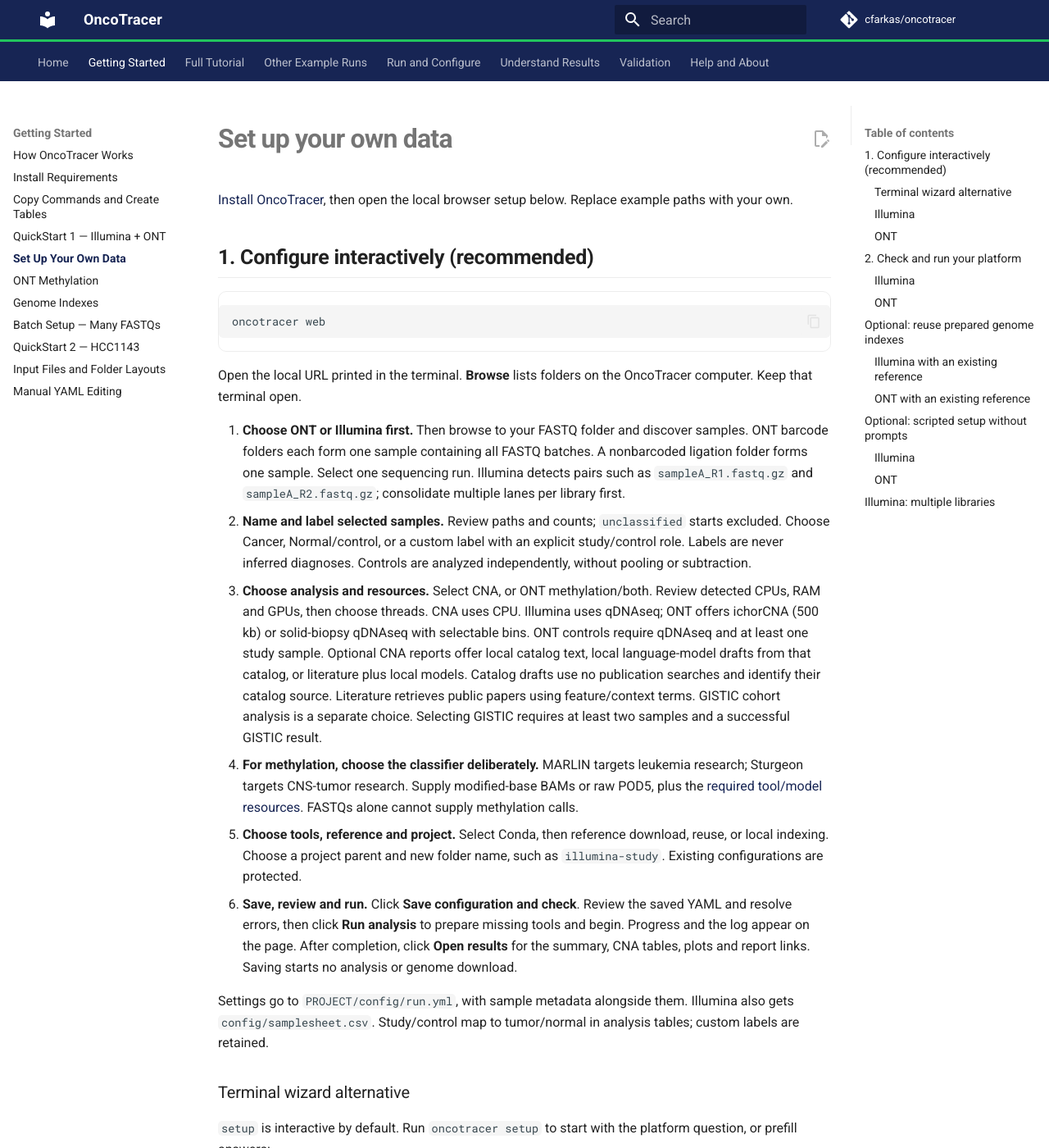
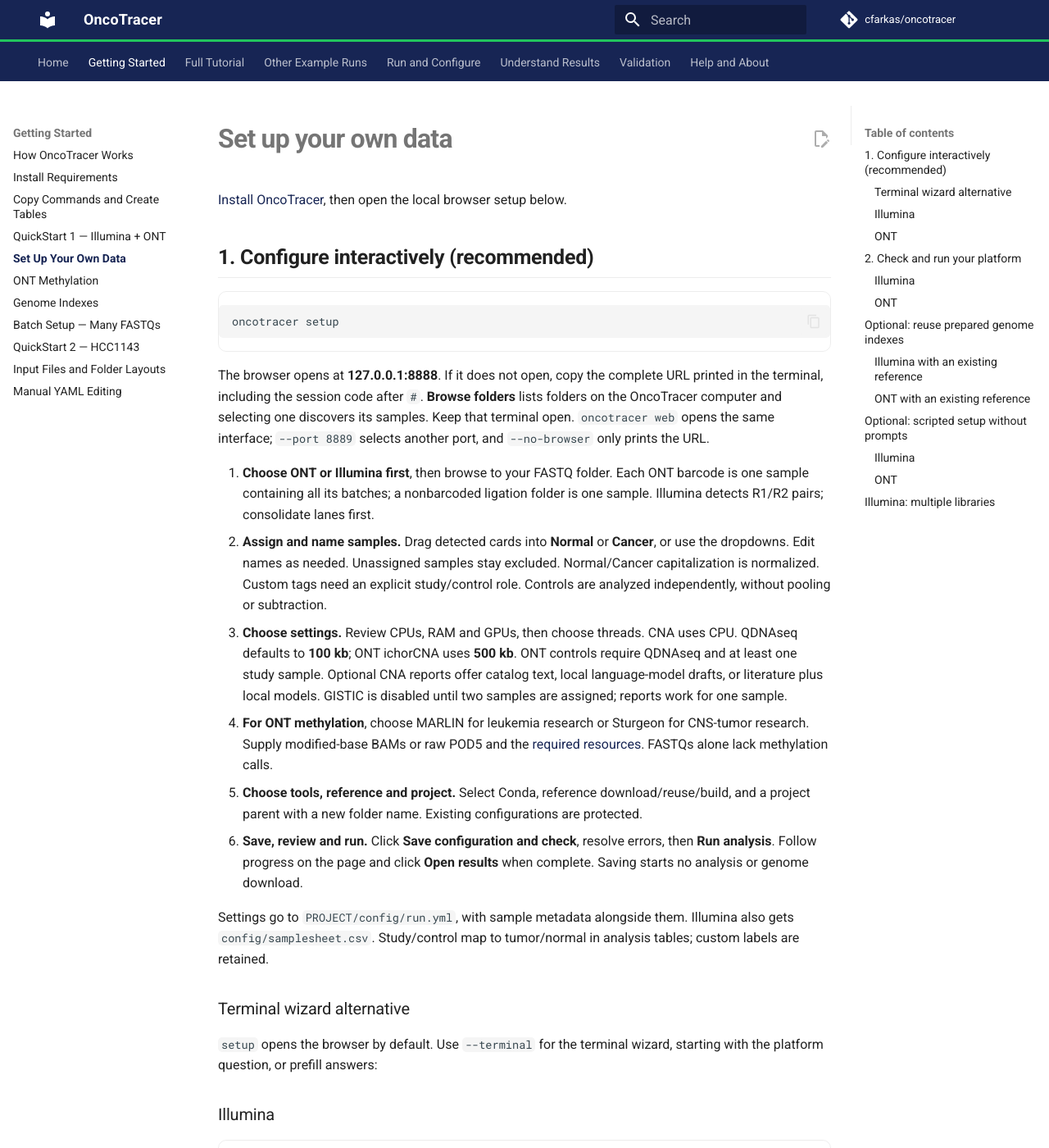
Before and after one commit to cfarkas/oncotracer, an MkDocs documentation site: the page built from docs/setup.md, in a window 1280 px wide and 1400 px high. Shown: the whole window at 82% size. Built offline with MkDocs 1.6.1 and Material for MkDocs 9.7.7, drawn with Linux system fonts in a browser that asks for light colours; comment, search, counter and statistics services are not loaded; some of the changed text lies outside the part shown.

Commit message:
Make setup browser-first and support drag-and-drop sample groups

````diff
--- a/docs/setup.md
+++ b/docs/setup.md
@@ -1,46 +1,39 @@
 # Set up your own data
 
 [Install OncoTracer](installation.md), then open the local browser setup below.
-Replace example paths with your own.
 
 ## 1. Configure interactively (recommended)
 
 ```bash
-oncotracer web
+oncotracer setup
 ```
 
-Open the local URL printed in the terminal. **Browse** lists folders on
-the OncoTracer computer. Keep that terminal open.
+The browser opens at **127.0.0.1:8888**. If it does not open, copy the complete
+URL printed in the terminal, including the session code after `#`. **Browse folders**
+lists folders on the OncoTracer computer and selecting one discovers its samples.
+Keep that terminal open. `oncotracer web` opens the same interface; `--port 8889`
+selects another port, and `--no-browser` only prints the URL.
 
-1. **Choose ONT or Illumina first.** Then browse to your FASTQ folder and discover
-   samples. ONT barcode folders each form one sample containing all FASTQ batches.
-   A nonbarcoded ligation folder forms one sample. Select one sequencing run.
-   Illumina detects pairs such as `sampleA_R1.fastq.gz` and `sampleA_R2.fastq.gz`;
-   consolidate multiple lanes per library first.
-2. **Name and label selected samples.** Review paths and counts; `unclassified`
-   starts excluded. Choose Cancer, Normal/control, or a custom label with an explicit
-   study/control role. Labels are never inferred diagnoses. Controls are analyzed
-   independently, without pooling or subtraction.
-3. **Choose analysis and resources.** Select CNA, or ONT methylation/both. Review
-   detected CPUs, RAM and GPUs, then choose threads. CNA uses CPU. Illumina uses qDNAseq; ONT offers ichorCNA (500 kb) or
-   solid-biopsy qDNAseq with selectable bins. ONT controls require qDNAseq and at
-   least one study sample. Optional CNA reports offer local catalog text, local
-   language-model drafts from that catalog, or literature plus local models.
-   Catalog drafts use no publication searches and identify their catalog source. Literature retrieves public
-   papers using feature/context terms. GISTIC cohort analysis is a separate choice.
-   Selecting GISTIC requires at least two samples and a successful GISTIC result.
-4. **For methylation, choose the classifier deliberately.** MARLIN targets leukemia
-   research; Sturgeon targets CNS-tumor research. Supply modified-base BAMs or raw
-   POD5, plus the [required tool/model resources](configuration/methylation.md).
-   FASTQs alone cannot supply methylation calls.
-5. **Choose tools, reference and project.** Select Conda, then reference download,
-   reuse, or local indexing. Choose a project parent and new folder name, such as
-   `illumina-study`. Existing configurations are protected.
-6. **Save, review and run.** Click **Save configuration and check**. Review the
-   saved YAML and resolve errors, then click **Run analysis** to prepare missing
-   tools and begin. Progress and the log appear on the page. After completion,
-   click **Open results** for the summary, CNA tables, plots and report links.
-   Saving starts no analysis or genome download.
+1. **Choose ONT or Illumina first**, then browse to your FASTQ folder.
+   Each ONT barcode is one sample containing all its batches; a nonbarcoded ligation
+   folder is one sample. Illumina detects R1/R2 pairs; consolidate lanes first.
+2. **Assign and name samples.** Drag detected cards into **Normal** or **Cancer**,
+   or use the dropdowns. Edit names as needed. Unassigned samples stay excluded.
+   Normal/Cancer capitalization is normalized. Custom tags need an explicit
+   study/control role. Controls are analyzed independently, without pooling or subtraction.
+3. **Choose settings.** Review CPUs, RAM and GPUs, then choose threads. CNA uses CPU.
+   QDNAseq defaults to **100 kb**; ONT ichorCNA uses **500 kb**. ONT controls require
+   QDNAseq and at least one study sample. Optional CNA reports offer catalog text,
+   local language-model drafts, or literature plus local models. GISTIC is disabled
+   until two samples are assigned; reports work for one sample.
+4. **For ONT methylation**, choose MARLIN for leukemia research or Sturgeon for CNS-tumor
+   research. Supply modified-base BAMs or raw POD5 and the
+   [required resources](configuration/methylation.md). FASTQs alone lack methylation calls.
+5. **Choose tools, reference and project.** Select Conda, reference download/reuse/build,
+   and a project parent with a new folder name. Existing configurations are protected.
+6. **Save, review and run.** Click **Save configuration and check**, resolve errors,
+   then **Run analysis**. Follow progress on the page and click **Open results**
+   when complete. Saving starts no analysis or genome download.
 
 Settings go to `PROJECT/config/run.yml`, with sample metadata alongside them.
 Illumina also gets `config/samplesheet.csv`. Study/control map to tumor/normal in
@@ -48,29 +41,36 @@
 
 ### Terminal wizard alternative
 
-`setup` is interactive by default. Run `oncotracer setup` to start with the
-platform question, or prefill answers:
+`setup` opens the browser by default. Use `--terminal` for the terminal wizard,
+starting with the platform question, or prefill answers:
 
 ### Illumina
 
 ```bash
-oncotracer setup --project /work/illumina-study --mode illumina \
+oncotracer setup --terminal --project /work/illumina-study --mode illumina \
   --input-folder /data/illumina
 ```
 
 ### ONT
 
 ```bash
-oncotracer setup --project /work/ont-study --mode ont \
+oncotracer setup --terminal --project /work/ont-study --mode ont \
   --input-folder /data/run/fastq_pass
 ```
 
-Review numbered samples, then answer the name, `cancer`/`control`/`other`, analysis,
+Review numbered samples, then answer the name, `cancer`/`normal`/`control`/`other`, analysis,
 threads, caller, reports, backend and reference questions. Enter accepts a displayed
-default. The final choice is `run` or `save` (default). Paths entered at prompts
+default. Finish with `run` or `save` (default). Paths entered at prompts
 need no quotes; quote shell paths containing spaces. For individual file prompts or single-end Illumina,
 use `--manual` instead of `--input-folder PATH`. A project cannot mix paired-end and single-end
-Illumina libraries.
+Illumina libraries. For example, at this prompt press Enter to use **100 kb**:
+
+```text
+CNA bin size (kb) (1/5/10/15/30/50/100/500/1000) [100]:
+```
+
+For a single sample, the terminal wizard explains that GISTIC is unavailable and
+continues to save your configuration, including any requested CNA reports.
 
 ## 2. Check and run your platform
 
@@ -125,10 +125,9 @@
   --input-folder /data/run/fastq_pass --hg38_build /data/shared-reference
 ```
 
-Finish setup, then run that project's `config/run.yml`. The reference needs the
-prepared genome, indexes and manifests. Its `references/samurai_hg38` folder is
-also accepted. Illumina needs BWA indexes;
-ONT needs minimap2; sharing between platforms requires both.
+The browser prefills these paths. Assign samples, save and check, then run.
+The reference needs prepared indexes and manifests: BWA for Illumina, minimap2
+for ONT. Its `references/samurai_hg38` folder is also accepted.
 
 `--hg38_build` **without a path** selects automatic download. Scripted setup also
 uses automatic download when neither reference flag is supplied. To build locally,
@@ -139,7 +138,7 @@
 ## Optional: scripted setup without prompts
 
 `--non-interactive` uses flags/defaults without questions and errors on missing
-required answers. Omit it for interactive setup.
+required answers. Omit it for browser setup, or use `--terminal` for terminal prompts.
 
 ### Illumina
 
````
Also changed, not shown: README.md (+43 -12 lines), docs/index.md (+13 -4 lines), docs/installation.md (+15 -10 lines), docs/public_cohort.md (+18 -1 lines), docs/quick_start.md (+38 -36 lines), 9 other files.
